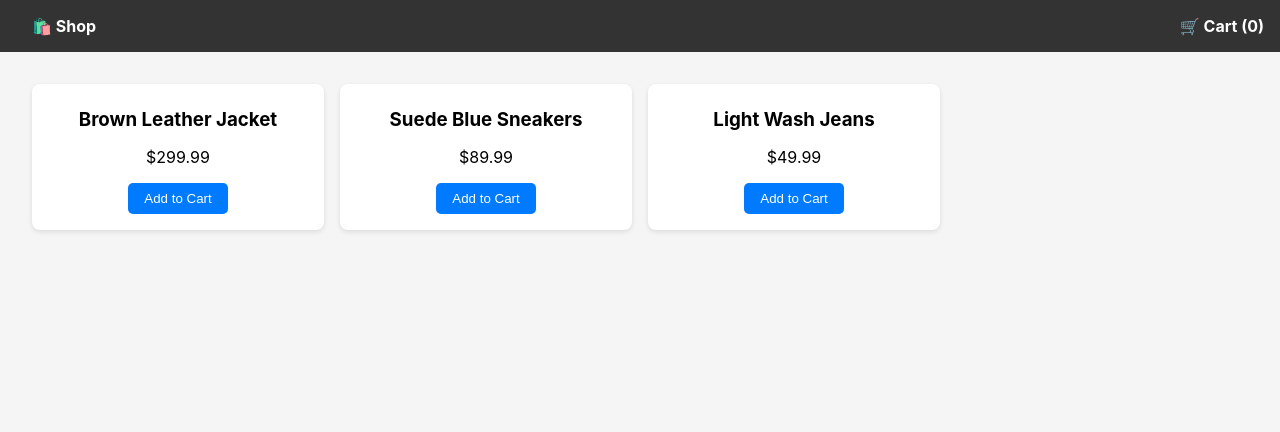
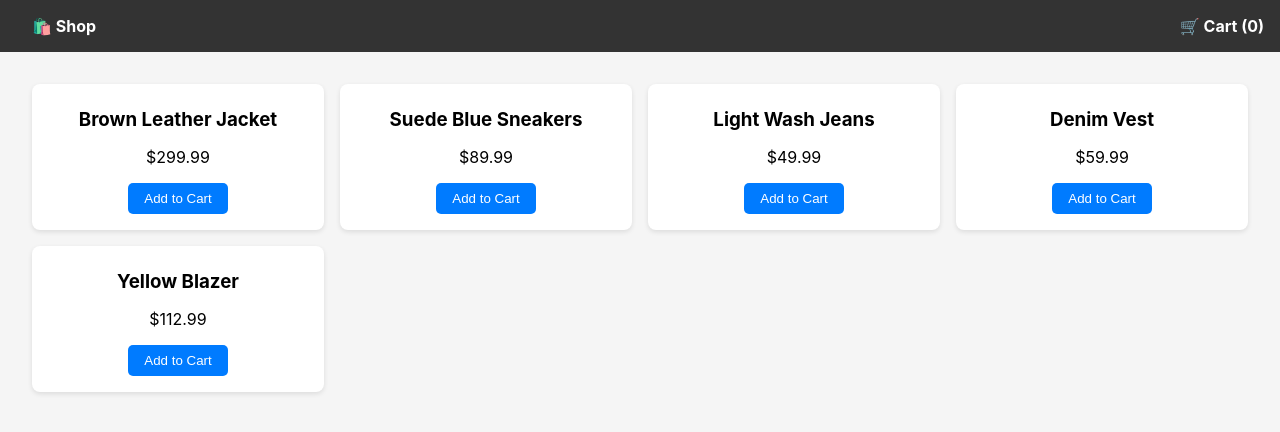
Before and after one commit to ant05man/shopping-cart-project, a React (Create React App) app in the folder frontend/: page / in a window 1280 px wide. Shown: the top 432 px of the page. Built offline with nearby package versions, Linux system fonts and the light colour scheme.

Commit message:
added products to product list

```diff
--- a/frontend/src/components/ProductList.js
+++ b/frontend/src/components/ProductList.js
@@ -6,6 +6,9 @@ const ProductList = ({ addToCart }) => {
     { id: 1, name: 'Brown Leather Jacket', price: 299.99 },
     { id: 2, name: 'Suede Blue Sneakers', price: 89.99 },
     { id: 3, name: 'Light Wash Jeans', price: 49.99 },
+    { id: 4, name: 'Denim Vest', price: 59.99 },
+    { id: 5, name: 'Yellow Blazer', price: 112.99 }
+
   ];
 
   return (
```
